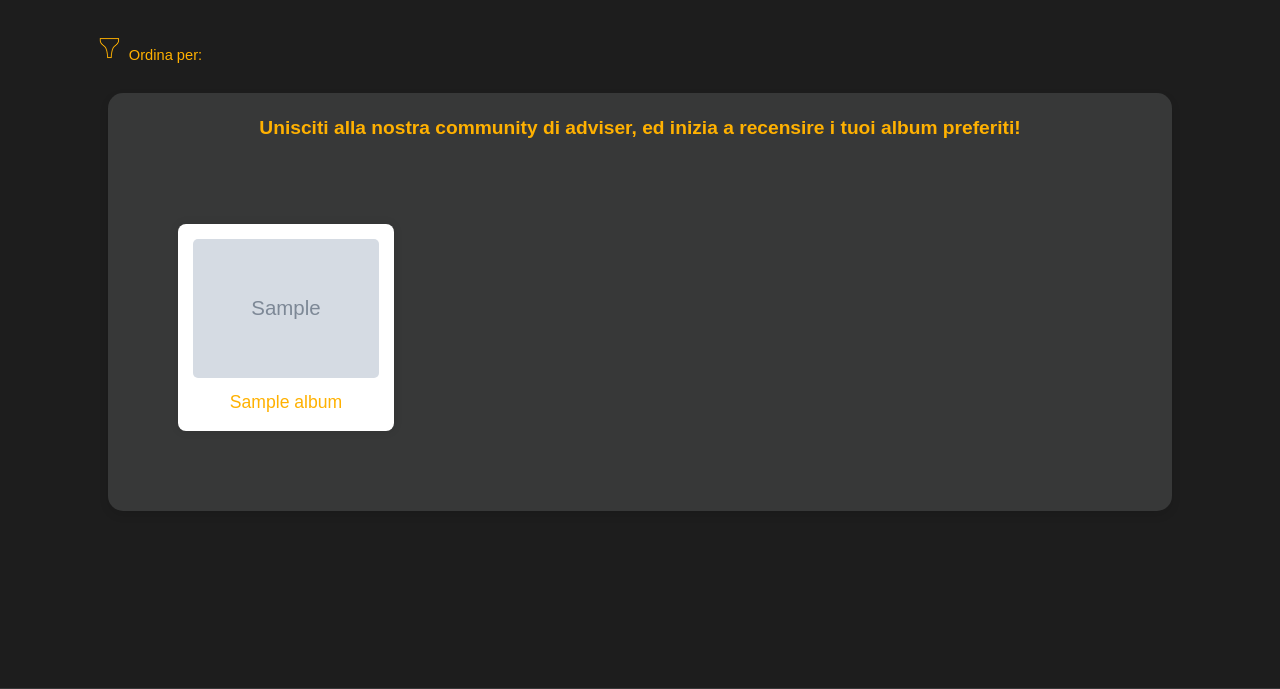
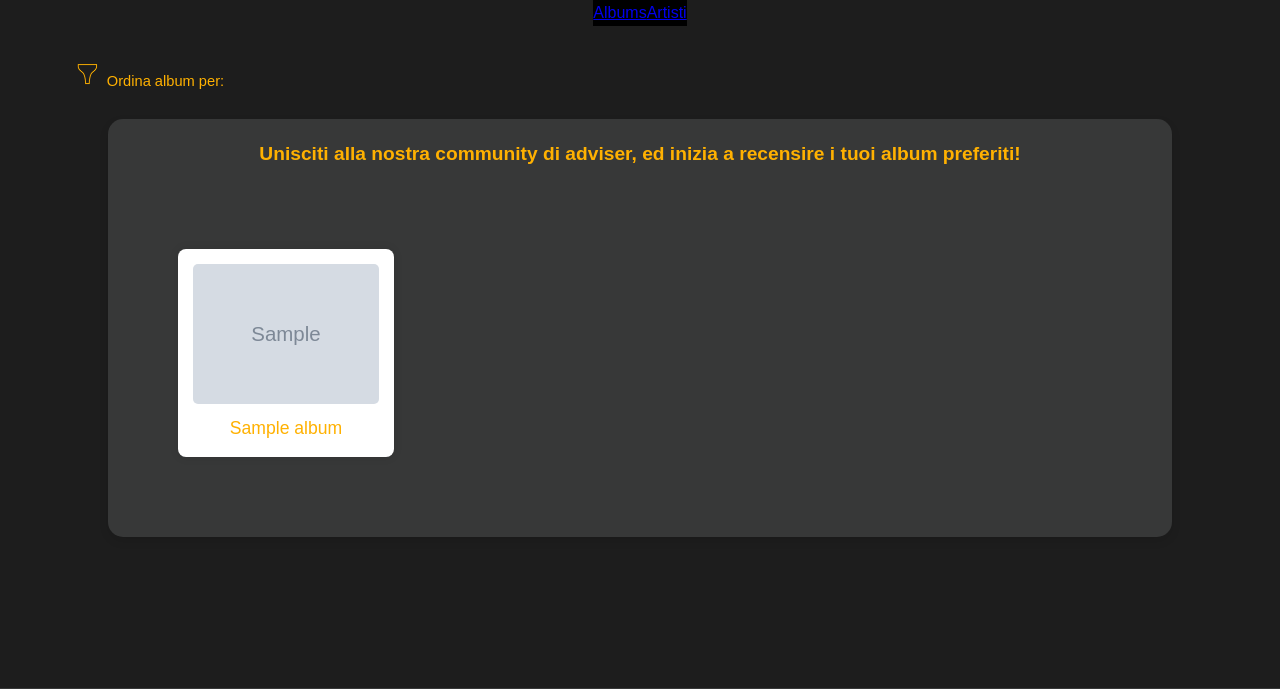
Before and after one commit to fiokki/hip-adviser, a PHP site: page /homepage.php in a window 1280 px wide. Shown: the part 70-759 px from the top of the page. Run offline with PHP 8.4, Linux system fonts and the light colour scheme; tables that the repository leaves empty hold one stand-in row (values such as "Sample post"); grey boxes marked "Sample" are stand-in pictures.

Commit message:
ER PORCODDIO

```diff
--- a/css/style.css
+++ b/css/style.css
@@ -425,14 +425,14 @@
   position: relative;
 }
 
-.album-grid {
+.albums-grid, .artists-grid{
   display: grid;
   grid-template-columns: repeat(4, 1fr);
   gap: 20px;
   margin: 60px 50px;
 }
 
-.album-item {
+.album-item, .artist-item{
   background-color: #fff;
   border-radius: 8px;
   overflow: hidden;
@@ -442,23 +442,23 @@
   transition: transform 0.3s ease;
 }
 
-.album-item:hover {
+.album-item:hover, .artist-item:hover{
   transform: scale(1.05);
 }
 
-.album-item img {
+.album-item img, .artist-item img {
   max-width: 100%;
   height: auto;
   border-radius: 5px;
 }
 
-.album-item p {
+.album-item p, .artist-item p {
   margin-top: 10px;
   font-size: 1.1em;
   color: #ffb101;
 }
 
-.no-albums{
+.no-albums, .no-artists{
   color: #ffb101;
   font-weight: bold;
   text-align: center;
@@ -468,7 +468,7 @@
 
 /* Responsive design, per schermi più piccoli */
 @media (max-width: 768px) {
-  .album-grid {
+  .albums-grid {
     grid-template-columns: repeat(2, 1fr);
     gap: 15px;
   }
@@ -497,8 +497,21 @@
   }
 }
 
+.navbar ul{
+  background-color: black;
+  list-style-type: none;
+  padding: 0;
+  margin: 0;
+  overflow: hidden;
+}
+
+.navbar li{
+  float: left;
+}
+
+
 @media (max-width: 480px) {
-  .album-grid {
+  .albums-grid {
     grid-template-columns: 1fr; /* Mostra una colonna per schermi molto piccoli */
     gap: 10px;
   }
--- a/footer.php
+++ /dev/null
@@ -1,25 +0,0 @@
-<footer>
-    <div class="rights">
-        <p>&copy; 2025 Hip-Adviser. Tutti i diritti sono riservati.</p>
-    </div>
-
-    <div class="privacy_terms">
-        <a href="work_in_progress.php">Privacy Policy</a>
-        <a href="work_in_progress.php">Termini di Servizio</a>
-    </div>
-
-    <div class="socials">
-        <a href="work_in_progress.php">
-            <img src="images/socials/ig.png" alt="Instagram" class="social-logo" />
-            Instagram
-        </a>
-        <a href="work_in_progress.php">
-            <img src="images/socials/tiktok.png" alt="TikTok" class="social-logo" />
-            TikTok
-        </a>
-        <a href="work_in_progress.php">
-            <img src="images/socials/facebook.png" alt="Facebook" class="social-logo" />
-            Facebook
-        </a>
-    </div>
-</footer>
--- a/head.php
+++ /dev/null
@@ -1,10 +0,0 @@
-<!DOCTYPE html>
-        <head>
-            <link rel="stylesheet" href="css/style.css">
-            <meta charset="UTF-8">
-            <meta name="viewport" content="width=device-width, initial-scale=1.0">
-            <!-- Poi inserire stile -->
-            <link rel="apple-touch-icon" sizes="180x180" href="/apple-touch-icon.png">
-            <link rel="icon" type="image/png" sizes="32x32" href="images/favicon-32x32.png">
-            <link rel="icon" type="image/png" sizes="16x16" href="images/favicon-16x16.png">
-            <link rel="manifest" href="/site.webmanifest">
--- a/homepage.php
+++ b/homepage.php
@@ -2,25 +2,36 @@
 require_once 'db/get_user_by_cookie.php';
 ?>
 <html lang="it">
-        <?php include_once 'head.php' ?>
+        <?php include_once 'layout-elements/head.php' ?>
         <title> Hip-Adviser </title>
         </head>
         <body>
-                <?php include_once 'header.php' ?>
-                <!-- Includere navbar -->
+                <?php
+                include_once 'layout-elements/header.php';
+                include_once 'layout-elements/navbar.php';
+                ?>
 
                 <div class="filter-bar">
                                 <button id="filterButton">
-                                        <img src="images/filter-icon.png" alt="Filtra album" />
+                                        <img src="images/filter-icon.png" alt="Filtra" />
                                         <span class="filter-label">Ordina per:</span>
                                 </button>
 
                                 <div id="filter-menu" class="filter-menu">
                                         <ul>
-                                        <li><a href="#" onclick="applyFilter('release_date')">Data di Rilascio</a></li>
-                                        <li><a href="#" onclick="applyFilter('alphabetical')">Ordine alfabetico</a></li>
-                                        <li><a href="#" onclick="applyFilter('top_rated')">Numero di recensioni</a></li>
-                                        <li><a href="#" onclick="applyFilter('highest_rated')">Media voti</a></li>
+                                                <?php
+                                                // I filtri cambiano in base se stiamo visualizzando gli album o gli artisti.
+                                                $page = isset($_GET['page']) ? $_GET['page'] : 'albums';
+                                                if ($page === 'albums') {
+                                                        echo '<li><a href="#" onclick="applyFilter(\'release_date\')">Data di Rilascio</a></li>';
+                                                        echo '<li><a href="#" onclick="applyFilter(\'alphabetical\')">Ordine alfabetico</a></li>';
+                                                        echo '<li><a href="#" onclick="applyFilter(\'top_rated\')">Numero di recensioni</a></li>';
+                                                        echo '<li><a href="#" onclick="applyFilter(\'highest_rated\')">Media voti</a></li>';
+                                                } elseif ($page === 'artists') {
+                                                        echo '<li><a href="#" onclick="applyFilter(\'most_albums\')">Artista con più album</a></li>';
+                                                        echo '<li><a href="#" onclick="applyFilter(\'alphabetical_artists\')">Ordine alfabetico</a></li>';
+                                                }
+                                                ?>
                                         </ul>
                                 </div>
                 </div>
@@ -43,11 +54,13 @@
                         <?php
                         require_once 'db/config.php';
 
-                        // Di default vogliamo visualizzare gli album dal più recente. Se invece è applicato un filtro, visualizziamo in base a ciò che vuole l'utente
+                        // Di default vogliamo visualizzare gli album dal più recente. Se invece è applicato un filtro, visualizziamo in base a ciò che vuole l'utente.
+                        $page = isset($_GET['page']) ? $_GET['page'] : 'albums';
                         $filter = isset($_GET['filter']) ? $_GET['filter'] : 'release_date';
                         $order = isset($_GET['order']) ? $_GET['order'] : 'DESC';
 
                         // Crea la query dinamica in base al filtro e all'ordinamento
+                        if ($page === 'albums'){
                                 if ($filter === 'release_date') {
                                 $sql = "SELECT * FROM albums ORDER BY release_date $order LIMIT 200";
                                 } elseif ($filter === 'alphabetical') {
@@ -65,27 +78,51 @@
                                                 GROUP BY albums.id
                                                 ORDER BY avg_rating $order LIMIT 200";
                                 }
+                        }
+                        elseif ($page === 'artists'){
+                                if ($filter === 'most_albums') {
+                                        $sql = "SELECT artists.*, artists.artist_name, COUNT(albums.id) AS album_count
+                                                FROM artists
+                                                LEFT JOIN albums ON artists.id = albums.artist_id
+                                                GROUP BY artists.id
+                                                ORDER BY album_count $order LIMIT 200";
+                                } elseif ($filter === 'alphabetical_artists') {
+                                        $sql = "SELECT * FROM artists ORDER BY artist_name $order LIMIT 200";
+                                } else {
+                                        //Se non ci sono filtri applicati in artists, li mostriamo in ordine alfabetico di default
+                                        $sql = "SELECT * FROM artists ORDER BY artist_name ASC LIMIT 200";
+                                }
+                        }
+
                         $result = $conn->query($sql);
 
-                        // Se ci sono album, li mandiamo in output sottoforma di griglia
+                        // Se la query ritorna delle rows, le mandiamo in output sottoforma di griglia
                         if ($result->num_rows > 0) {
-                                echo '<div class="album-grid">';
+                                echo '<div class="' . $page . '-grid">';
                                 while ($row = $result->fetch_assoc()) {
+                                    if ($page === 'albums') {
                                         echo '<div class="album-item">';
                                         echo '<img src="' . $row['cover'] . '" alt="' . $row['title'] . '">';
                                         echo '<p>' . $row['title'] . '</p>';
                                         echo '</div>';
+
+                                    } elseif ($page === 'artists') {
+                                        echo '<div class="artist-item">';
+                                        echo '<img src="' . $row['photo'] . '" alt="' . $row['artist_name'] . '">';
+                                        echo '<p>' . $row['artist_name'] . '</p>';
+                                        echo '</div>';
+                                    }
                                 }
                                 echo '</div>';
                             } else {
-                                echo '<div class="no-albums">Nessun album trovato.</div>';
+                                echo '<div class="no-' . $page . '">Nessun ' . ($page === 'albums' ? 'album' : 'artista') . ' trovato.</div>';
                         }
 
                         $conn->close();
                         ?>
                 </div>
 
-                <?php include_once 'footer.php' ?>
-                <script src="js/filter_album.js"></script>
+                <?php include_once 'layout-elements/footer.php' ?>
+                <script src="js/filters.js"></script>
         </body>
 </html>
--- a/js/validate_registration_form.js
+++ b/js/validate_registration_form.js
@@ -14,7 +14,6 @@
     // Ottenere i valori dagli input
     let firstname = document.getElementById("firstname").value;
     let lastname = document.getElementById("lastname").value;
-    let username = document.getElementById("username").value;
     let email = document.getElementById("email").value;
     let password = document.getElementById("pass").value;
     let retypePassword = document.getElementById("confirm").value;
@@ -37,11 +36,6 @@
         showError("lastname", "Il cognome è obbligatorio.");
         hasError = true;
     }
-
-    /*if (username === "") {
-        showError("username", "Lo username è obbligatorio.");
-        hasError = true;
-    }*/
 
     if (email === "") {
         showError("email", "L'email è obbligatoria.");
--- /dev/null
+++ b/layout-elements/footer.php
@@ -0,0 +1,25 @@
+<footer>
+    <div class="rights">
+        <p>&copy; 2025 Hip-Adviser. Tutti i diritti sono riservati.</p>
+    </div>
+
+    <div class="privacy_terms">
+        <a href="/~s5721355/layout-elements/work_in_progress.php">Privacy Policy</a>
+        <a href="/~s5721355/layout-elements/work_in_progress.php">Termini di Servizio</a>
+    </div>
+
+    <div class="socials">
+        <a href="/~s5721355/layout-elements/work_in_progress.php">
+            <img src="/~s5721355/images/socials/ig.png" alt="Instagram" class="social-logo" />
+            Instagram
+        </a>
+        <a href="/~s5721355/layout-elements/work_in_progress.php">
+            <img src="/~s5721355/images/socials/tiktok.png" alt="TikTok" class="social-logo" />
+            TikTok
+        </a>
+        <a href="/~s5721355/layout-elements/work_in_progress.php">
+            <img src="/~s5721355/images/socials/facebook.png" alt="Facebook" class="social-logo" />
+            Facebook
+        </a>
+    </div>
+</footer>
--- /dev/null
+++ b/layout-elements/head.php
@@ -0,0 +1,9 @@
+<!DOCTYPE html>
+        <head>
+            <link rel="stylesheet" href="/~s5721355/css/style.css">
+            <meta charset="UTF-8">
+            <meta name="viewport" content="width=device-width, initial-scale=1.0">
+            <link rel="apple-touch-icon" sizes="180x180" href="/~s5721355/images/apple-touch-icon.png">
+            <link rel="icon" type="image/png" sizes="32x32" href="/~s5721355/images/favicon-32x32.png">
+            <link rel="icon" type="image/png" sizes="16x16" href="/~s5721355/images/favicon-16x16.png">
+            <link rel="manifest" href="/~s5721355/images/site.webmanifest">
--- /dev/null
+++ b/layout-elements/header.php
@@ -0,0 +1,49 @@
+<?php
+if (session_status() === PHP_SESSION_NONE) {
+    session_start();
+}
+
+if (isset($_SESSION['user_id']) && $_SESSION['user_id']) {
+    // Header per utenti loggati
+    $headerContent = '
+        <div class="header">
+            <div class="search">
+                <input type="text" placeholder="Cerca...">
+                <button type="submit"><img src="/~s5721355/images/search.png" alt="Search" /></button>
+            </div>
+            <div class="logo">
+                <a href="/~s5721355/homepage.php"> <img class="logo" src="/~s5721355/images/logo.png" alt="Hip-Adviser Logo"\> </a>
+            </div>
+            <nav class="nav-links">
+                <ul>
+                    <li><a href="/~s5721355/layout-elements/work_in_progress.php"> <img src="/~s5721355/images/profile/profile.png" alt="Il tuo profilo" class="profile-logo" /> Il tuo profilo </a></li>
+                    <li><p>|</p></li>
+                    <li><a href="/~s5721355/php/logout.php"> <img src="/~s5721355/images/profile/logout.png" alt="Logout" class="profile-logo" /> Logout </a></li>
+                </ul>
+            </nav>
+        </div>
+    ';
+} else {
+    // Header per utenti non loggati
+    $headerContent = '
+        <div class="header">
+            <div class="search">
+                <input type="text" placeholder="Cerca..." name="cerca">
+                <button type="submit"><img src="/~s5721355/images/search.png" alt="Search" /></button>
+            </div>
+            <div class="logo">
+                <a href="/~s5721355/homepage.php"> <img class="logo" src="/~s5721355/images/logo.png" alt="Hip-Adviser Logo"\> </a>
+            </div>
+            <nav class="nav-links">
+                <ul>
+                    <li><a href="/~s5721355/login_form.php">Accedi</a></li>
+                    <li><p>|</p></li>
+                    <li><a href="/~s5721355/registration_form.php">Registrati</a></li>
+                </ul>
+            </nav>
+        </div>
+    ';
+}
+
+echo $headerContent;
+?>
--- /dev/null
+++ b/layout-elements/navbar.php
@@ -0,0 +1,6 @@
+<nav class="navbar">
+    <ul>
+        <li><a href="homepage.php?page=albums">Albums</a></li>
+        <li><a href="homepage.php?page=artists">Artisti</a></li>
+    </ul>
+</nav>
--- a/login_form.php
+++ b/login_form.php
@@ -1,10 +1,10 @@
 <!DOCTYPE html>
 <html lang="it">
-        <?php include_once 'head.php' ?>
+        <?php include_once 'layout-elements/head.php' ?>
         <title> Hip-Adviser | Login </title>
         </head>
         <body>
-            <?php include_once 'header.php' ?>
+            <?php include_once 'layout-elements/header.php' ?>
             <div class="container">
                 <h2> Inizia a recensire i tuoi album preferiti! </h2>
 
@@ -37,7 +37,7 @@
                 <p>Se non sei ancora iscritto, <a href="registration_form.php">Iscriviti!</a></p>
             </div>
 
-            <?php include_once 'footer.php' ?>
+            <?php include_once 'layout-elements/footer.php' ?>
             <script src="js/validate_login_form.js"></script>
             <script src="js/show_password.js"></script>
 
--- a/registration_form.php
+++ b/registration_form.php
@@ -1,10 +1,10 @@
 <!DOCTYPE html>
 <html lang="it">
-        <?php include_once 'head.php' ?>
+        <?php include_once 'layout-elements/head.php' ?>
         <title> Hip-Adviser | Registrazione </title>
         </head>
         <body>
-            <?php include_once 'header.php' ?>
+            <?php include_once 'layout-elements/header.php' ?>
             <div class="container">
                 <h2> Inizia a recensire i tuoi album preferiti! </h2>
 
@@ -52,7 +52,7 @@
                 <p>Se sei già iscritto, <a href="login_form.php">accedi!</a></p>
             </div>
 
-        <?php include_once 'footer.php' ?>
+        <?php include_once 'layout-elements/footer.php' ?>
         <script src="js/validate_registration_form.js"></script>
         <script src="js/show_password.js"></script>
 
```
Also changed, not shown: db.sql (+44 -1 lines), header.php (deleted, +0 -49 lines), js/filters.js (renamed from js/filter_album.js, +11 -2 lines), layout-elements/work_in_progress.php (added, +66 -0 lines), php/registration.php (+5 -5 lines), images/logocompleto.png (added). Lines whose indentation alone changed are shown as unchanged.
